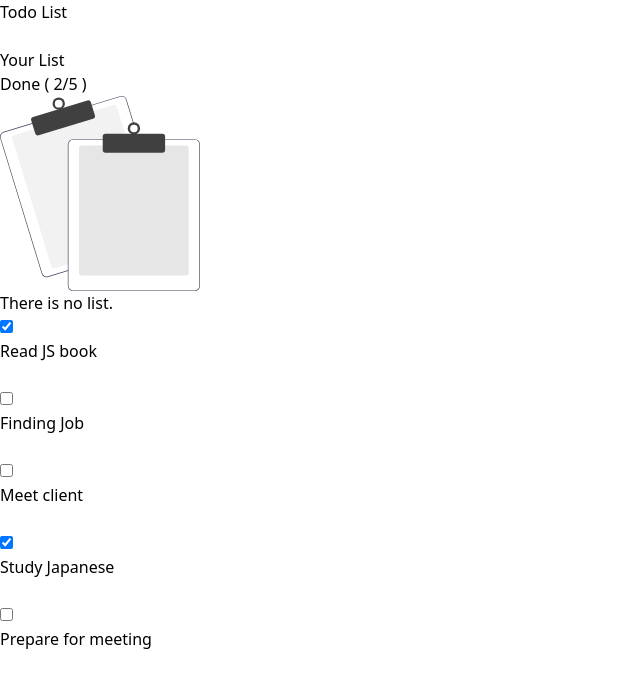
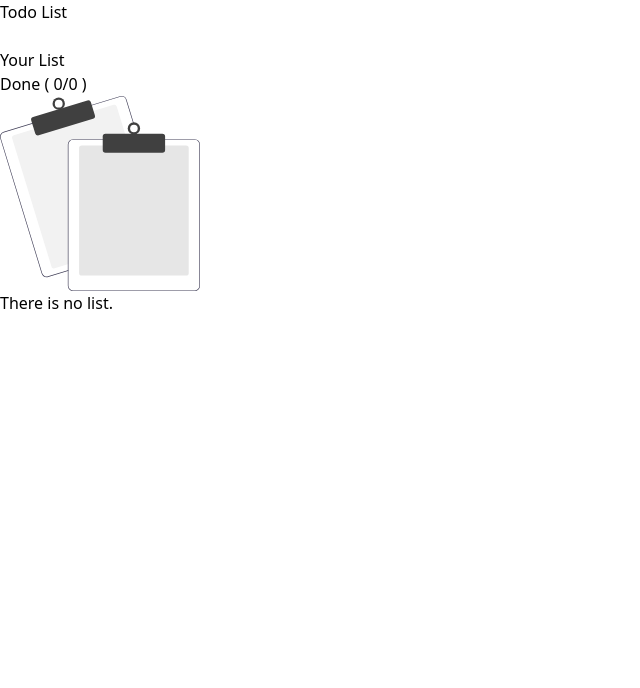
Before and after one commit to HtetPaingLinn/todoWebReact, a React (Vite) app: page / in a window 1280 px wide. Shown: the top 688 px of the page, without its empty margins (0-640 px from the left). Built offline with nearby package versions, Linux system fonts and the light colour scheme.

Commit message:
Final Commid

```diff
--- a/src/App.jsx
+++ b/src/App.jsx
@@ -8,64 +8,51 @@ const App = () => {
   // const tasks = [
 
   // ];
-  const [tasks,setTask] = useState([
-    {
-      id: 1,
-      title: "Read JS book",
-      isDone: true,
-    },
-    {
-      id: 2,
-      title: "Finding Job",
-      isDone: false,
-    },
-    {
-      id: 3,
-      title: "Meet client",
-      isDone: false,
-    },
-    {
-      id: 4,
-      title: "Study Japanese",
-      isDone: true,
-    },
-    {
-      id: 5,
-      title: "Prepare for meeting",
-      isDone: false,
-    },
+  const [tasks, setTask] = useState([
+
   ]);
-
 
   const addTask = (job) => {
     const newTask = {
-      id:Date.now(),
+      id: Date.now(),
       title: job,
-      isDone:false
-    }
+      isDone: false,
+    };
     setTask([...tasks, newTask]);
+  };
 
+  const editTask = (id, newTask) => {
+    setTask(
+      tasks.map((task) => {
+        if (id === task.id) {
+          task.title = newTask;
+        }
+        return task;
+      })
+    )
   }
 
   const checkTask = (id) => {
-    setTask(tasks.map(task => {
-      if(id === task.id){
-        task.isDone = !task.isDone
-    }
-    return task;
-  }))
-  }
+    setTask(
+      tasks.map((task) => {
+        if (id === task.id) {
+          task.isDone = !task.isDone;
+        }
+        return task;
+      })
+    );
+  };
 
   const deleteTask = (id) => {
-    setTask(tasks.filter(task => task.id !== id))
-  }
+    setTask(tasks.filter((task) => task.id !== id));
+  };
 
   return (
     <div className="w-[400px] mx-auto mt-20">
-      <ForHeading head = "Todo List"/>
-      <ListCreateForm addTask = {addTask}/>
-      <Status tasks = {tasks} />
-      <ListGroup deleteTask = {deleteTask} checkTask = {checkTask} tasks = {tasks}/>
+      <ForHeading head="Todo List" />
+      <ListCreateForm addTask={addTask} />
+      <Status tasks={tasks} />
+      <ListGroup editTask={editTask} deleteTask={deleteTask} checkTask={checkTask} tasks={tasks} />
     </div>
   );
 };
--- a/src/List.jsx
+++ b/src/List.jsx
@@ -1,31 +1,87 @@
-import React from "react";
+import React, { useState, useRef, useEffect } from "react";
 
 const List = (tasks) => {
-
+  const [isEdit, setIsEdit] = useState(false);
+  const [newTask, setNewTask] = useState(tasks.task);
+  const inputRef = useRef(null);
 
   const handleCheckBox = () => {
-    tasks.checkTask(tasks.id)
-  }
+    tasks.checkTask(tasks.id);
+  };
 
   const HandleDeleteBtn = () => {
-    if(confirm("Are you sure you want to delete task?")){
+    if (window.confirm("Are you sure you want to delete task?")) {
       tasks.deleteTask(tasks.id);
     }
-  }
+  };
+
+  const HandleEditBtn = () => {
+    setIsEdit(true);
+    setTimeout(() => inputRef.current.focus(), 0); // Focus input field after setting isEdit to true
+  };
+
+  const handleNewTask = (event) => {
+    setNewTask(event.target.value);
+  };
+
+  const handleKeyUp = (event) => {
+    if (event.key === "Enter") {
+      tasks.editTask(tasks.id, newTask);
+      setIsEdit(false);
+    } else if (event.key === "Escape") {
+      // If user presses Escape key, cancel editing
+      setIsEdit(false);
+    }
+  };
+
+  useEffect(() => {
+    const handleClickOutside = (event) => {
+      if (inputRef.current && !inputRef.current.contains(event.target)) {
+        tasks.editTask(tasks.id, newTask);
+        setIsEdit(false);
+      }
+    };
+
+    document.addEventListener("mousedown", handleClickOutside);
+    return () => {
+      document.removeEventListener("mousedown", handleClickOutside);
+    };
+  }, [newTask, tasks]);
 
   return (
-    <div className={`group animate__animated animate__fadeInLeft border mb-3 overflow-hidden border-neutral-700 p-5 flex justify-between items-center duration-200 ${tasks.isDone && 'line-through bg-gray-200 opacity-60 scale-95 pointer-events-none'}`}>
+    <div
+      className={`group animate__animated animate__fadeInLeft border mb-3 overflow-hidden border-neutral-700 p-5 flex justify-between items-center duration-200 ${
+        tasks.isDone &&
+        "line-through bg-gray-200 opacity-60 scale-95 pointer-events-none"
+      }`}
+    >
       <div className="content flex items-center gap-3">
         <input
           className="list-check accent-neutral-700 w-4 h-4"
           type="checkbox"
-          checked = {tasks.isDone}
+          checked={tasks.isDone}
           onChange={handleCheckBox}
+          disabled={isEdit}
         />
-        <div className="list-text">{tasks.task}</div>
+        {isEdit ? (
+          <input
+            ref={inputRef}
+            type="text"
+            className="border text-xs py-1 px-2"
+            value={newTask}
+            onChange={handleNewTask}
+            onKeyUp={handleKeyUp}
+          />
+        ) : (
+          <div className="list-text">{tasks.task}</div>
+        )}
       </div>
+
       <div className="control opacity-100 pointer-events-none duration-300 translate-x-[100px] group-hover:pointer-events-auto group-hover:opacity-100 group-hover:translate-x-0 flex gap-1">
-        <button className="list-edit duration-300 active:scale-75 disabled:opacity-20">
+        <button
+          onClick={HandleEditBtn}
+          className="list-edit duration-300 active:scale-75 disabled:opacity-20"
+        >
           <svg
             xmlns="http://www.w3.org/2000/svg"
             fill="none"
@@ -41,7 +97,10 @@ const List = (tasks) => {
             />
           </svg>
         </button>
-        <button onClick={HandleDeleteBtn} className="list-del duration-300 active:scale-75">
+        <button
+          onClick={HandleDeleteBtn}
+          className="list-del duration-300 active:scale-75"
+        >
           <svg
             xmlns="http://www.w3.org/2000/svg"
             fill="none"
@@ -53,13 +112,13 @@ const List = (tasks) => {
             <path
               strokeLinecap="round"
               strokeLinejoin="round"
-              d="M14.74 9l-.346 9m-4.788 0L9.26 9m9.968-3.21c.342.052.682.107 1.022.166m-1.022-.165L18.16 19.673a2.25 2.25 0 01-2.244 2.077H8.084a2.25 2.25 0 01-2.244-2.077L4.772 5.79m14.456 0a48.108 48.108 0 00-3.478-.397m-12 .562c.34-.059.68-.114 1.022-.165m0 0a48.11 48.11 0 013.478-.397m7.5 0v-.916c0-1.18-.91-2.164-2.09-2.201a51.964 51.964 0 00-3.32 0c-1.18.037-2.09 1.022-2.09 2.201v.916m7.5 0a48.667 48.667 0 00-7.5 0"
+              d="M14.74 9l-.346 9m-4.788 0L9.26 9m9.968-3.21c.342.052.682.107 1.022.166m-1.022-.165L18.16 19.673a2.25 2.25 0 01-2.244 2.077H8.084a2.25 2.25 0 01-2.244-2.077L4.772 5.79m14.456 0a48.108 48.108 0 00-3.478-.397m-12 .562c.34-.059.68-.114 1.022-.165m0 0a48.11 48.11 0 013.478-.397m7.5 0v.916c0-1.18-.91-2.164-2.09-2.201a51.964 51.964 0 00-3.32 0c-1.18.037-2.09 1.022-2.09 2.201v.916m7.5 0a48.667 48.667 0 00-7.5 0"
             />
           </svg>
         </button>
       </div>
     </div>
   );
-}
+};
 
 export default List;
--- a/src/ListGroup.jsx
+++ b/src/ListGroup.jsx
@@ -9,6 +9,7 @@ function ListGroup(props) {
 
       {props.tasks.map((task) => (
         <List
+        editTask={props.editTask}
           deleteTask = {props.deleteTask}
           checkTask={props.checkTask}
           key={task.id}
```
